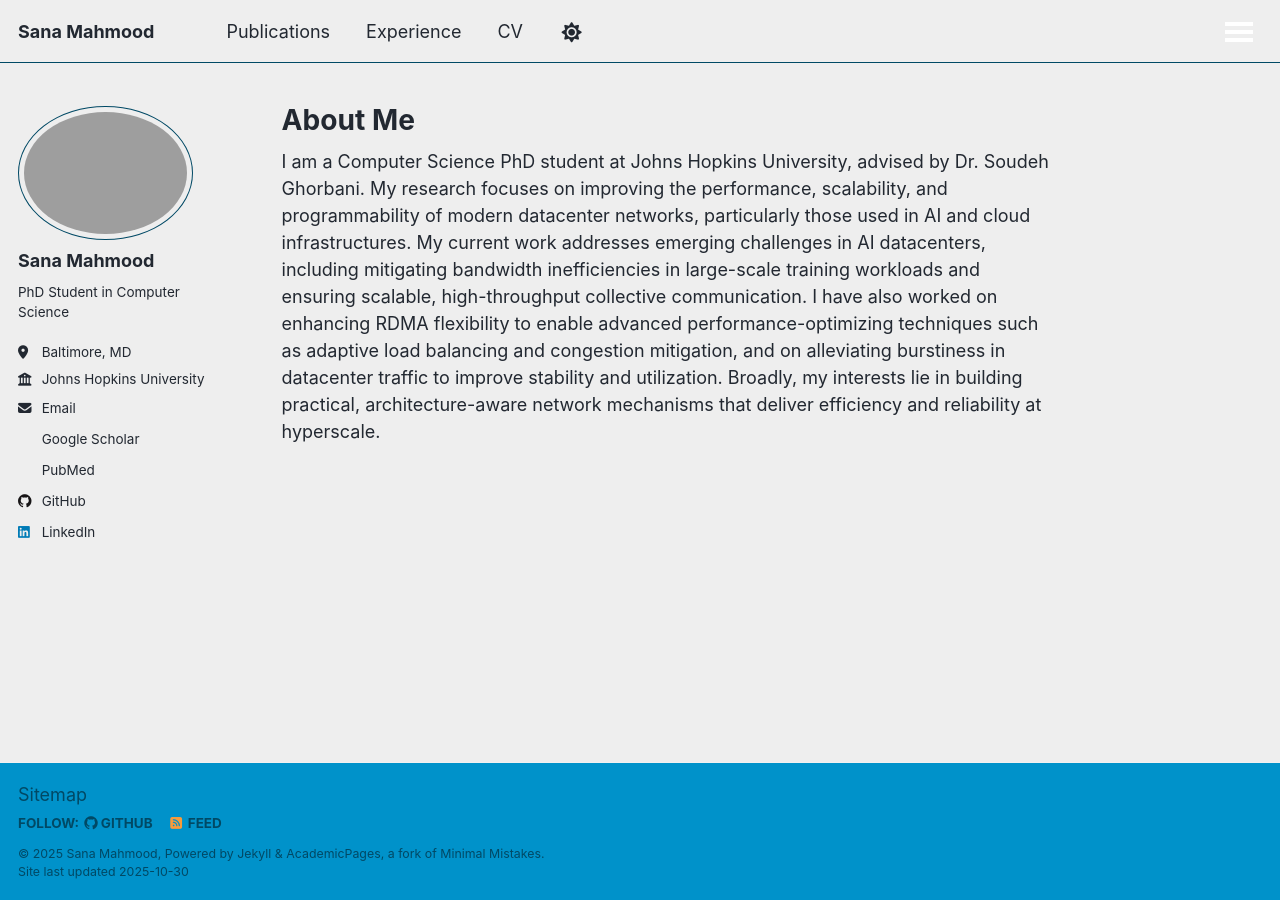
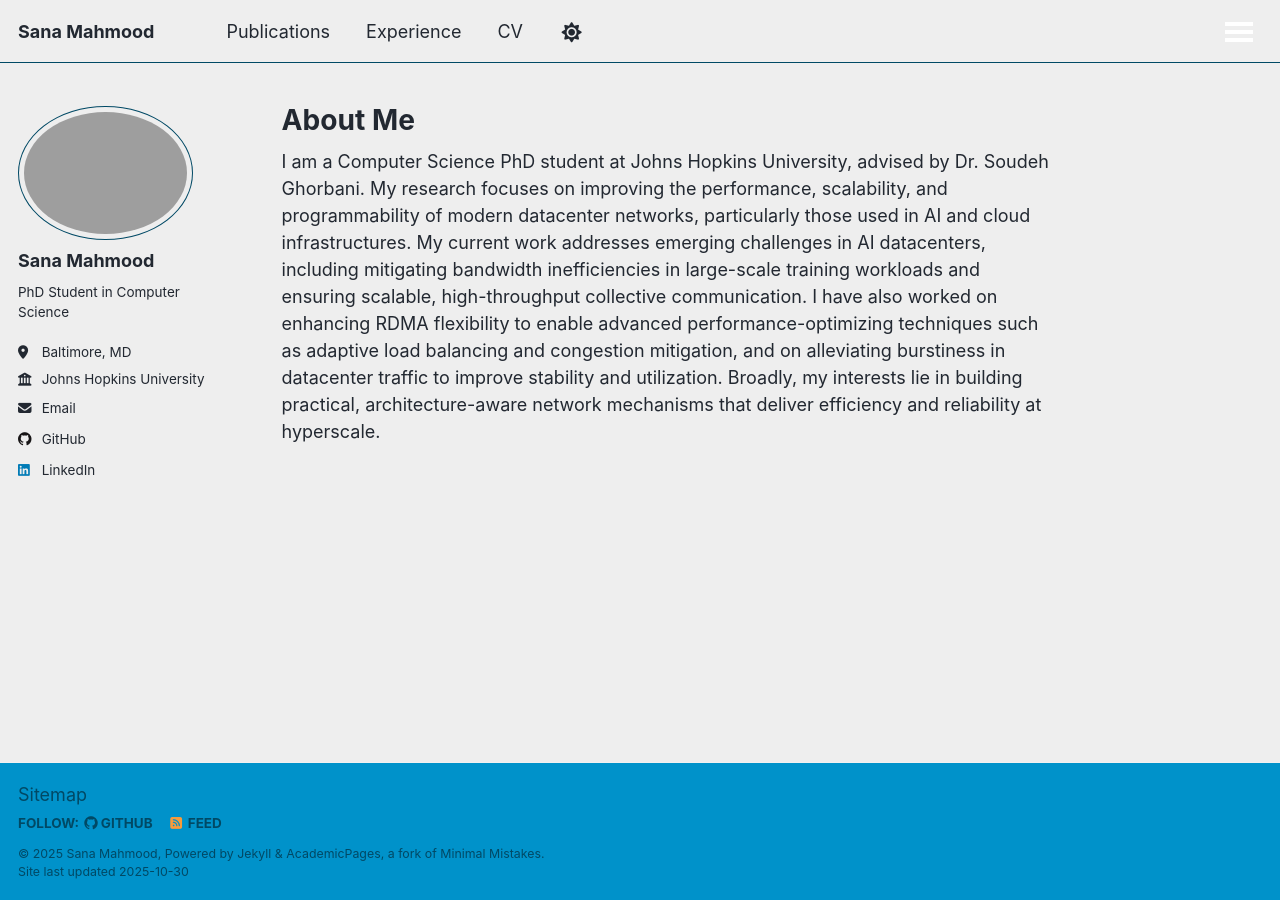
Before and after one commit to sana-mahmood/sana-mahmood.github.io, a Jekyll site: the page built from _pages/about.md, in a window 1280 px wide. Built offline with Jekyll 4.4.1, drawn with Linux system fonts in a browser that asks for light colours; nearby versions of some CDN libraries; some web fonts are replaced; a script bundle is joined from its source files by our own code; library files that are not in the unit come from our copies; a script that is not in the unit is left out.

Commit message:
updating config

```diff
--- a/_config.yml
+++ b/_config.yml
@@ -35,12 +35,12 @@ author:
   # Academic websites
   academia         : # URL
   arxiv            : # URL - Update with the correct link to your profile
-  googlescholar    : "https://scholar.google.com/citations?user=PS_CX0AAAAAJ"
+  #googlescholar    : "https://scholar.google.com/citations?user=PS_CX0AAAAAJ"
   inspire-hep      : # URL
   impactstory      : # URL
-  orcid            : #"https://orcid.org/yourorcidurl"
+  #orcid            : #"https://orcid.org/yourorcidurl"
   semantic         : # URL
-  pubmed           : "https://www.ncbi.nlm.nih.gov/pubmed/?term=john+snow"
+  #pubmed           : "https://www.ncbi.nlm.nih.gov/pubmed/?term=john+snow"
   researchgate     : # URL
   scopus           : # URL
 
```
